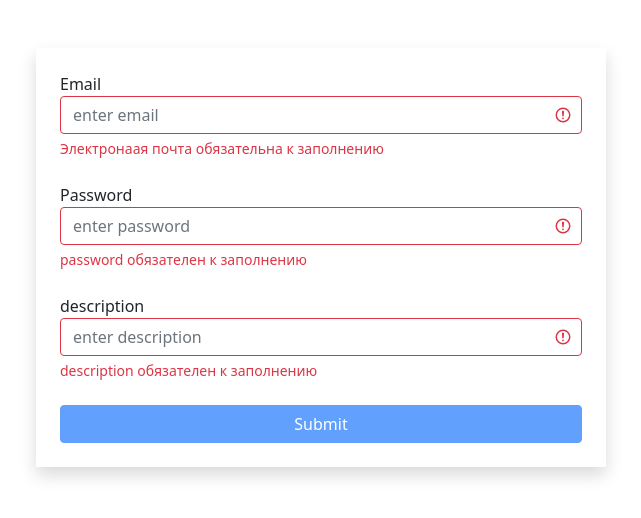
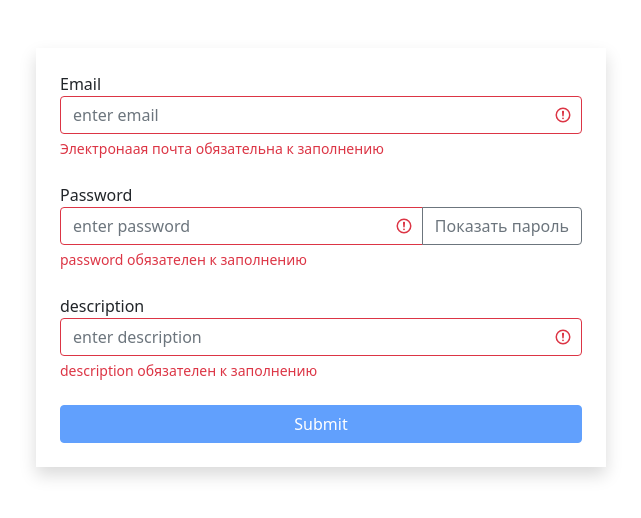
Before and after one commit to vadimlelik/react-form, a React (Vite) app: page / in a window 1280 px wide. Shown: the top 518 px of the page, without its empty margins (319-960 px from the left). Built offline with nearby package versions, Linux system fonts and the light colour scheme.

Commit message:
add : showPassword

```diff
--- a/src/components/TextField.jsx
+++ b/src/components/TextField.jsx
@@ -1,4 +1,5 @@
 import PropTypes from "prop-types";
+import { useState } from "react";
 const TextField = ({
   value,
   name,
@@ -8,8 +9,14 @@ const TextField = ({
   placeholder,
   error,
 }) => {
+  const [showPassword, setShowPassword] = useState(false);
+
   const getInputClass = () => {
     return "form-control" + (error ? " is-invalid" : "");
+  };
+
+  const toggleShowPassword = () => {
+    setShowPassword((prevState) => !prevState);
   };
 
   return (
@@ -21,10 +28,19 @@ const TextField = ({
           name={name}
           value={value}
           placeholder={placeholder}
-          type={type}
+          type={showPassword ? "text" : type}
           onChange={onChange}
           className={getInputClass()}
         />
+        {type === "password" && (
+          <button
+            className="btn btn-outline-secondary"
+            type="button"
+            onClick={toggleShowPassword}
+          >
+            {showPassword ? "Cкрыть" : "Показать"} пароль
+          </button>
+        )}
 
         {error && <div className="invalid-feedback">{error}</div>}
       </div>
```
